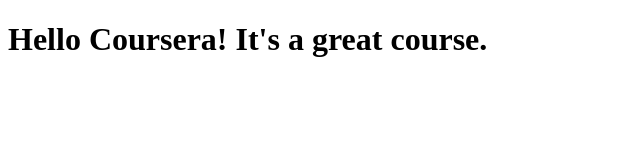
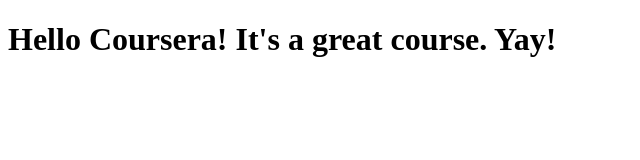
Before and after one commit to belokor/coursera-test, a plain HTML site: page site/index.html in a window 1280 px wide. Shown: the whole page, without its empty margins (0-640 px from the left). Drawn offline with Linux system fonts and the light colour scheme.

Commit message:
Small change.

```diff
--- a/site/index.html
+++ b/site/index.html
@@ -4,6 +4,6 @@
 	<title>Hello Coursera!</title>
 </head>
 <body>
-<h1>Hello Coursera! It's a great course.</h1>
+<h1>Hello Coursera! It's a great course. Yay!</h1>
 </body>
 </html>
```
